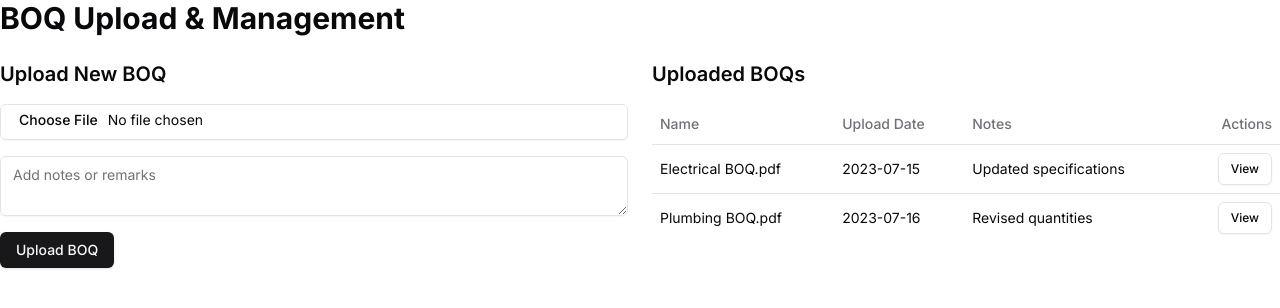
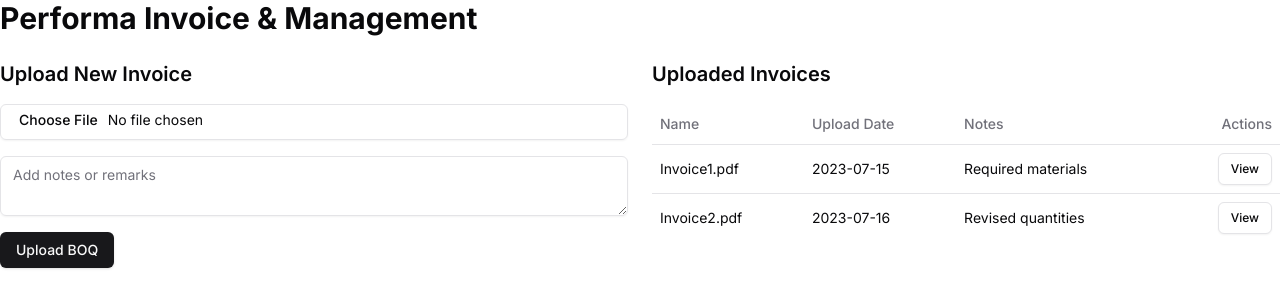
Before and after one commit to maybeandrews/boqwebsite, a Next.js app: page /client/upload in a window 1280 px wide. Shown: the top 308 px of the page. Built offline with nearby package versions, Linux system fonts and the light colour scheme.

Commit message:
Styled the dashboard and upload page

```diff
--- a/src/app/client/dashboard/page.tsx
+++ b/src/app/client/dashboard/page.tsx
@@ -21,14 +21,15 @@ export default function ClientDashboard() {
         <h1 className="text-3xl font-bold mb-10">Main Dashboard</h1>
       </div>
       <div className="flex justify-between space-x-6">
+        <Card className=" absolute top-15 ml-10 shadow-md">
         <div className="w-[440px] h-screen flex flex-col justify-start items-center gap-4">
           <h1 className="text-lg font-semibold">Projects Open</h1>
           <Link href="#">
             <span>Download BOQ</span>
           </Link>
         </div>
-
-        <div className="grid gap-1 md:grid-cols-1 lg:grid-cols-1 w-1/2 h-full">
+        </Card>
+        <div className="absolute right-20 grid gap-1 md:grid-cols-1 lg:grid-cols-1 w-1/2 h-full">
           {projects.map((project) => (
             <Card key={project.name} className="shadow-md">
               <CardHeader>
@@ -46,8 +47,8 @@ export default function ClientDashboard() {
         {/* Floating Button for Navigation */}
         <div className="relative h-screen">
           <Button
-            className="absolute bottom-10 right-4 z-50"
-            onClick={() => router.push("/upload")}
+            className="absolute bottom-20 right-4 z-50"
+            onClick={() => router.push("/client/upload")}
           >
             +
           </Button>
--- a/src/app/client/upload/page.tsx
+++ b/src/app/client/upload/page.tsx
@@ -4,17 +4,17 @@ import { Table, TableBody, TableCell, TableHead, TableHeader, TableRow } from "@
 import { Textarea } from "@/components/ui/textarea"
 
 const boqDocuments = [
-  { id: 1, name: "Electrical BOQ.pdf", uploadDate: "2023-07-15", notes: "Updated specifications" },
-  { id: 2, name: "Plumbing BOQ.pdf", uploadDate: "2023-07-16", notes: "Revised quantities" },
+  { id: 1, name: "Invoice1.pdf", uploadDate: "2023-07-15", notes: "Required materials " },
+  { id: 2, name: "Invoice2.pdf", uploadDate: "2023-07-16", notes: "Revised quantities" },
 ]
 
 export default function BOQPage() {
   return (
     <div className="space-y-6">
-      <h1 className="text-3xl font-bold">BOQ Upload & Management</h1>
+      <h1 className="text-3xl font-bold">Performa Invoice & Management</h1>
       <div className="grid gap-6 md:grid-cols-2">
         <div>
-          <h2 className="text-xl font-semibold mb-4">Upload New BOQ</h2>
+          <h2 className="text-xl font-semibold mb-4">Upload New Invoice</h2>
           <div className="space-y-4">
             <Input type="file" />
             <Textarea placeholder="Add notes or remarks" />
@@ -22,7 +22,7 @@ export default function BOQPage() {
           </div>
         </div>
         <div>
-          <h2 className="text-xl font-semibold mb-4">Uploaded BOQs</h2>
+          <h2 className="text-xl font-semibold mb-4">Uploaded  Invoices</h2>
           <Table>
             <TableHeader>
               <TableRow>
```
